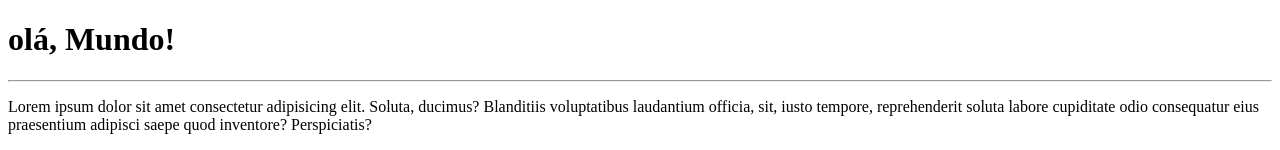
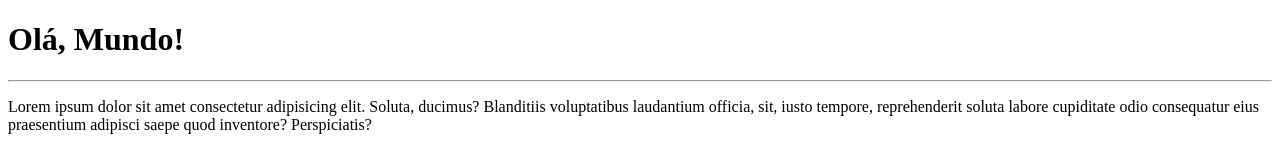
Before and after one commit to maxsanttos/Ola_Mundo, a plain HTML site: page Site_exemplo/index.html in a window 1280 px wide. Shown: the top 150 px of the page. Drawn offline with Linux system fonts and the light colour scheme.

Commit message:
Alteração minima

```diff
--- a/Site_exemplo/index.html
+++ b/Site_exemplo/index.html
@@ -7,9 +7,10 @@
     <title>Meu primeiro site em repositório</title>
 </head>
 <body>
-    <h1>olá, Mundo!</h1>
+    <h1>Olá, Mundo!</h1>
     <hr>
     <p>Lorem ipsum dolor sit amet consectetur adipisicing elit. Soluta, ducimus? Blanditiis voluptatibus laudantium officia, sit, iusto tempore, reprehenderit soluta labore cupiditate odio consequatur eius praesentium adipisci saepe quod inventore? Perspiciatis?</p>
-    <p>Lorem ipsum dolor, sit amet consectetur adipisicing elit. Itaque alias vel aspernatur hic cum expedita consequuntur, assumenda error saepe maiores distinctio similique neque deserunt ex sed non voluptatem corrupti at.</p>
+    <p>Lorem ipsum dolor, sit amet consectetur adipisicing elit. Itaque alias vel aspernatur hic cum expedita consequuntur, assumenda error saepe maiores distinctio similique neque deserunt ex sed non voluptatem corrupti at.
+    </p>
 </body>
 </html>
```
